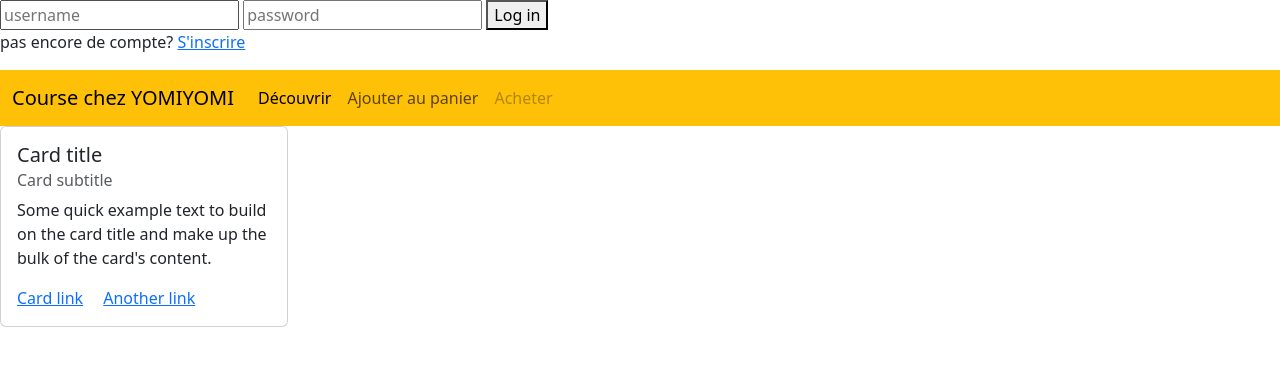
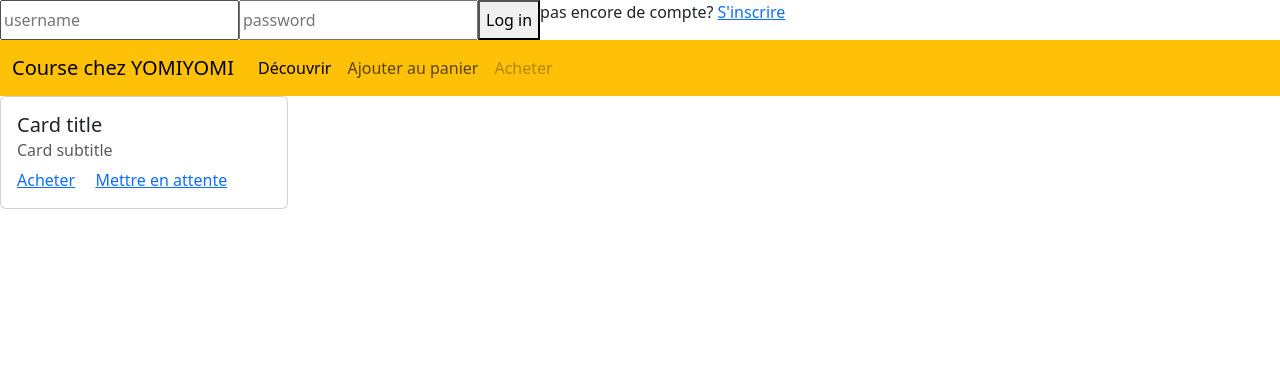
Before and after one commit to ThompsonFelicienDjodjo/Partiel-B1Semestre1, a plain HTML site: page index.html in a window 1280 px wide. Both pictures are taken after a click on the button "Log in". Drawn offline with nearby package versions, Linux system fonts and the light colour scheme.

Commit message:
2snd commit

```diff
--- a/index.html
+++ b/index.html
@@ -11,7 +11,7 @@
 
 <div class="content">
     <div class="login">
-        <input type="email" id="login-email" name="email" class="username" placeholder="username" >
+        <input type="text" id="login-email" name="" class="username" placeholder="username" >
         <input type="password" class="password" placeholder="password">
         <button class="submitLogin">Log in</button>
 
@@ -23,7 +23,7 @@
     <div class="container-fluid yomiyomi">
         <a class="navbar-brand" href="#">Course chez YOMIYOMI</a>
         <button class="navbar-toggler" type="button" data-bs-toggle="collapse" data-bs-target="#navbarNav" aria-controls="navbarNav" aria-expanded="false" aria-label="Toggle navigation">
-            <span class="navbar-toggler-icon">YOMIYOMI</span>
+            <span class="navbar-toggler-icon"></span>
         </button>
         <div class="collapse navbar-collapse" id="navbarNav">
             <ul class="navbar-nav">
@@ -46,8 +46,8 @@
         <h5 class="card-title">Card title</h5>
         <h6 class="card-subtitle mb-2 text-body-secondary">Card subtitle</h6>
         <p class="card-text">Some quick example text to build on the card title and make up the bulk of the card's content.</p>
-        <a href="#" class="card-link">Card link</a>
-        <a href="#" class="card-link">Another link</a>
+        <a href="#" class="card-link">Acheter</a>
+        <a href="#" class="card-link">Mettre en attente</a>
     </div>
 </div>
 
--- a/js/main.js
+++ b/js/main.js
@@ -1,6 +1,8 @@
 let token = null
 const loginPage = document.querySelector('.login');
-const yomiyomiPage = document.querySelector('.yomiyomi');
+const textPage = document.querySelector('.card-text')
+const cardLink = document.querySelector('.card-link')
+const Api = ""
 
 
 
@@ -10,14 +12,51 @@ const yomiyomiPage = document.querySelector('.yomiyomi');
 
 function displayLoginPage() {
 
-    loginPage.style.display = 'block'
-    yomiyomiPage.style.display = 'none'
+    loginPage.style.display = 'flex'
+    textPage.style.display= 'none'
 
-    let username = document.querySelector('.username')
-    let password = document.querySelector('.password')
-    let loginButton = document.querySelector('.submitLogin')
+    const username = document.querySelector('.username')
+    const password = document.querySelector('.password')
+    const loginButton = document.querySelector('.submitLogin')
     loginButton.addEventListener('click', ()=> {
-        token = data
-        displayYomiyomi()
+        getToken(username.value, password.value).then((res)=> {
+            if (res.token){
+                displaytextPage()
+            }
+        })
     })
 }
+
+
+function displaytextpage() {
+    loginPage.style.display = 'none';
+    textPage.style.display = 'flex';
+    getSelection().then((res)=> {console.log(res)})
+}
+if (!token){
+    displayLoginPage()
+}else{
+    displaytextpage()
+}
+
+
+async function getToken(username, password) {
+    let params = {
+        method: "POST",
+        headers:{
+            "content-type": "application/json"
+        },
+        body:JSON.stringify({
+            username:username,
+            password: password,
+
+        })
+    }
+    return await fetch(Api,params)
+        .then(res => res.json())
+        .then(data => {
+            console.log(data)
+            token = data.token;
+            return data
+        })
+}
```
